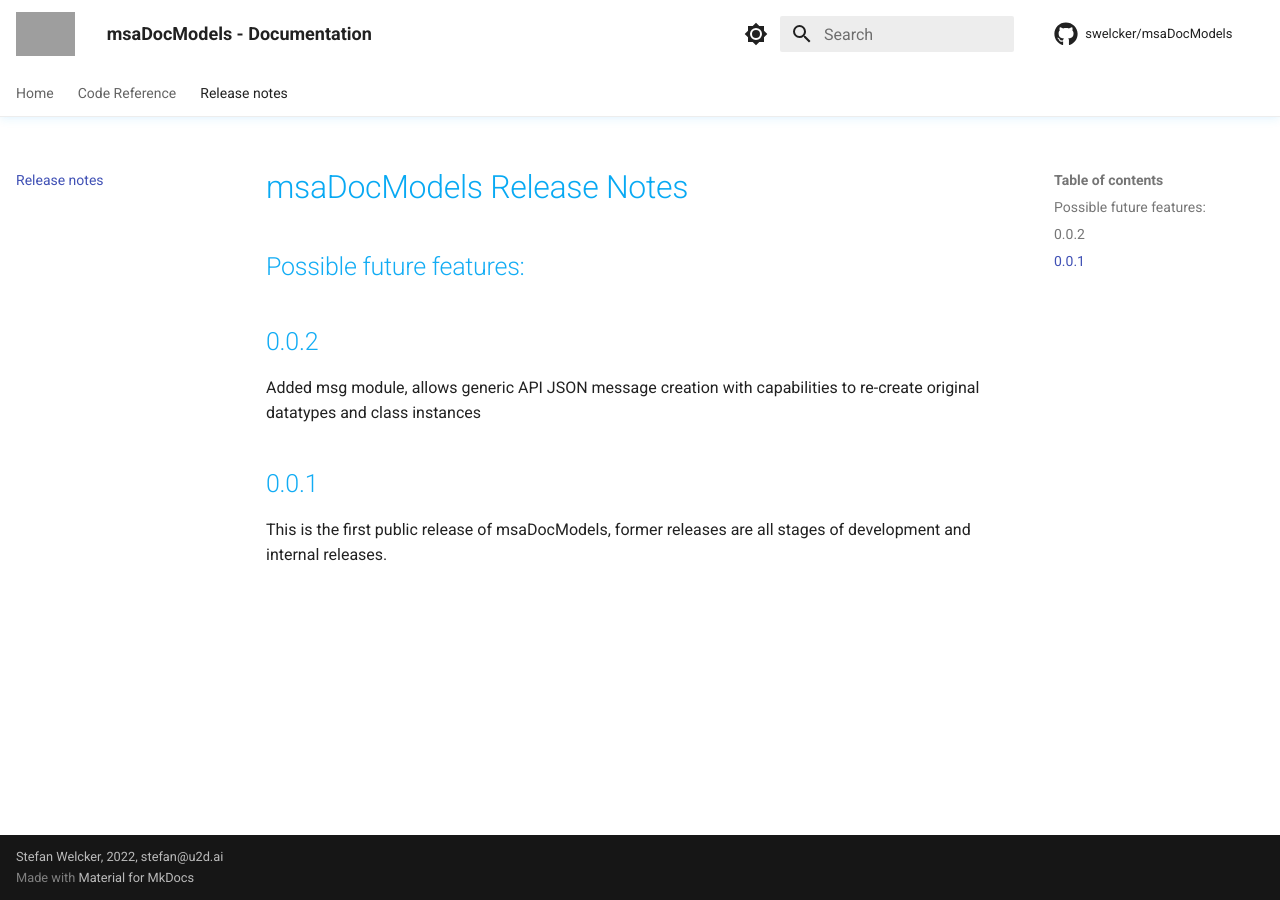
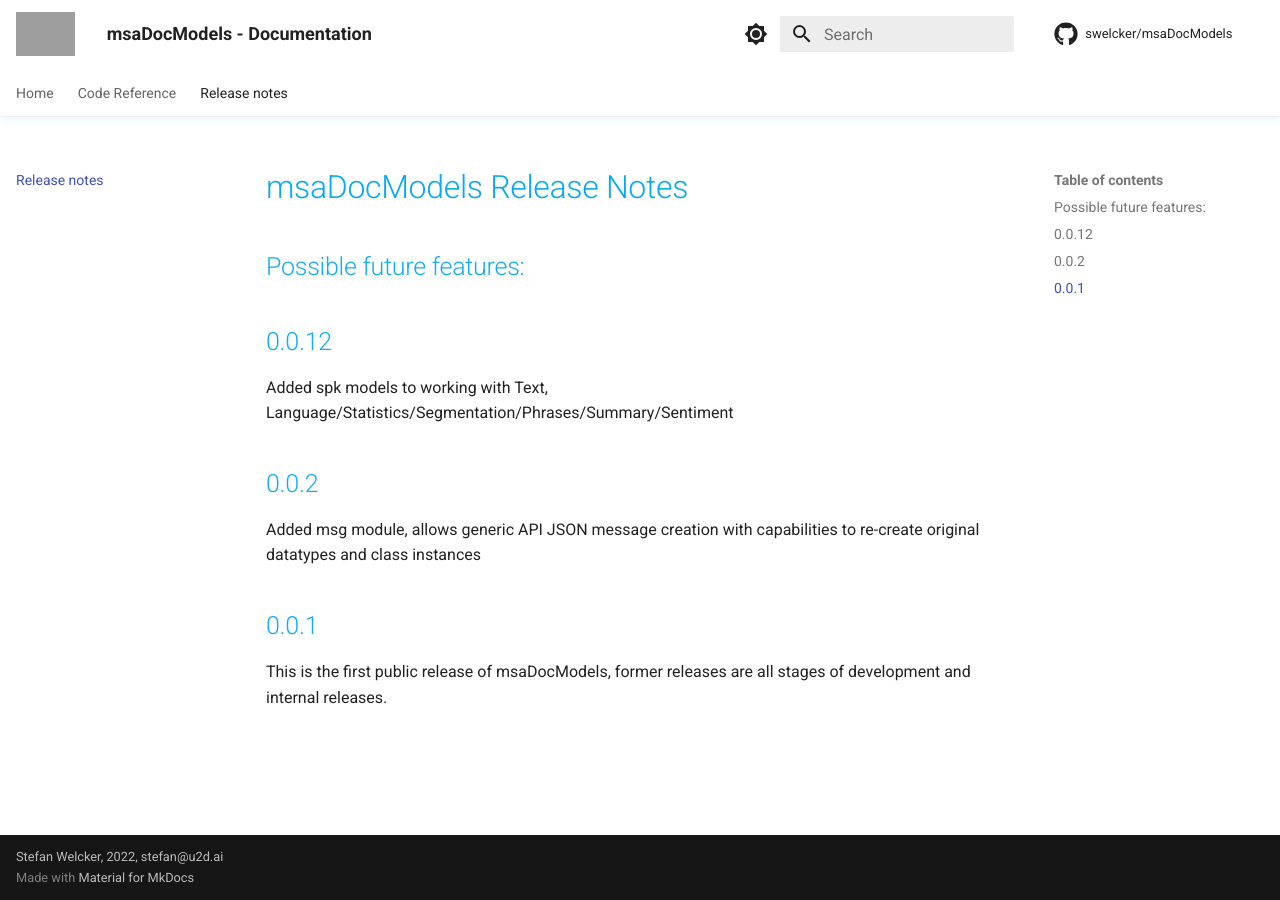
Before and after one commit to u2d-ai/msaDocModels, an MkDocs documentation site: the page built from docs/release-notes.md, in a window 1280 px wide. Built offline with MkDocs 1.6.1 and Material for MkDocs 9.7.7, drawn with Linux system fonts in a browser that asks for light colours; comment, search, counter and statistics services are not loaded; grey boxes are pictures that could not be loaded.

```diff
--- a/docs/release-notes.md
+++ b/docs/release-notes.md
@@ -1,5 +1,9 @@
 # msaDocModels Release Notes
 ## Possible future features:
+
+## 0.0.12
+
+Added spk models to working with Text, Language/Statistics/Segmentation/Phrases/Summary/Sentiment
 
 ## 0.0.2
 
```
Also changed, not shown: README.md (+1 -0 lines).
